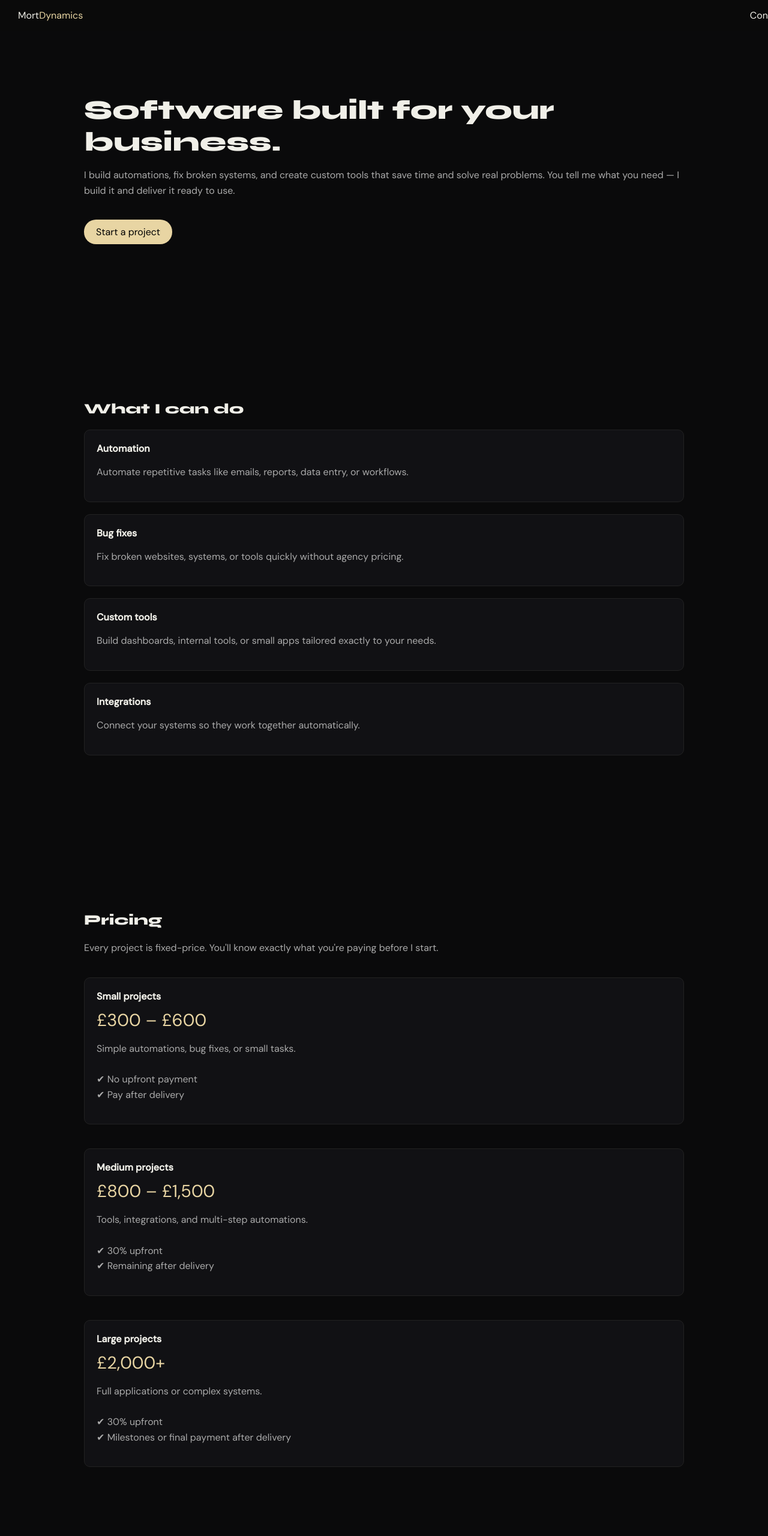
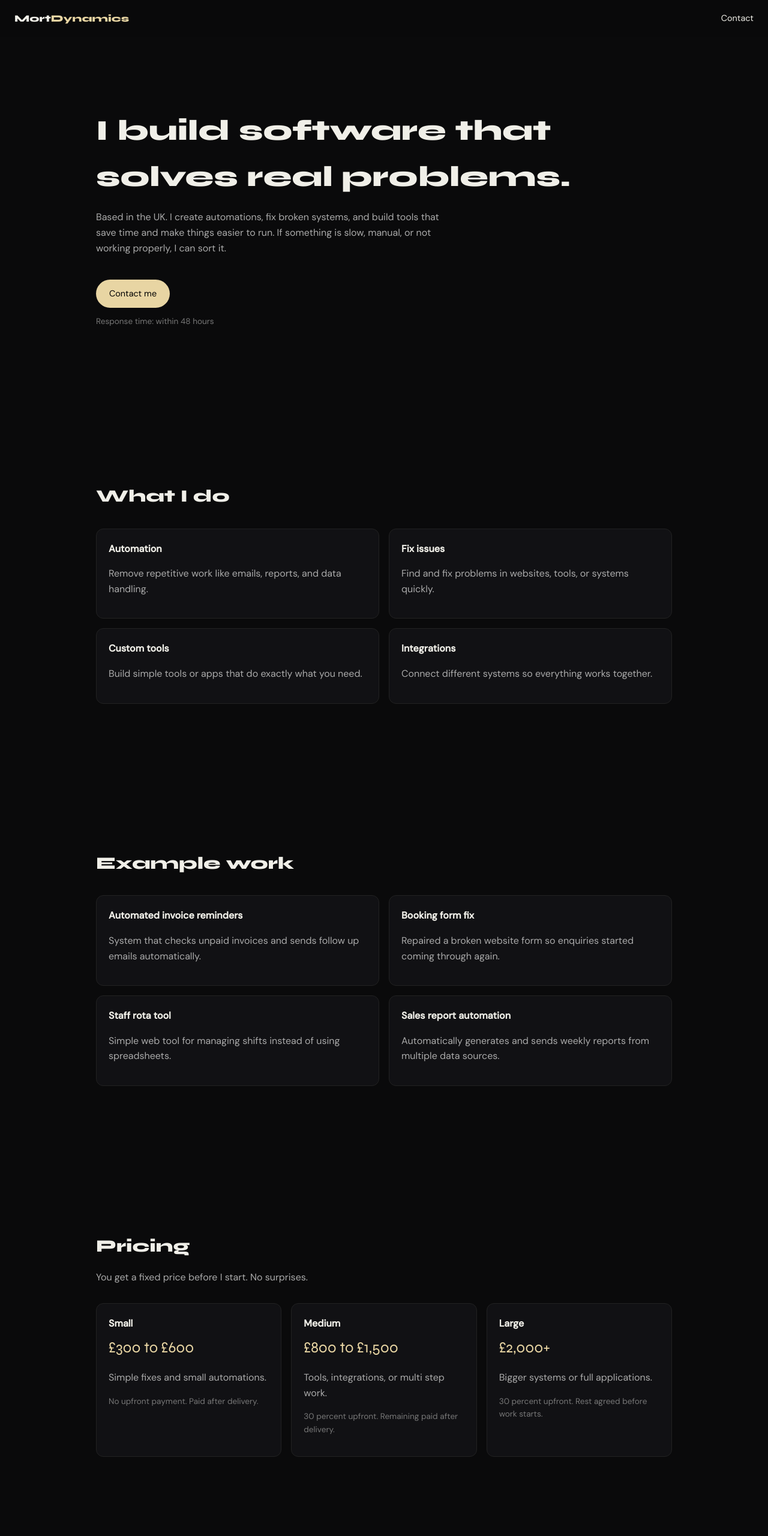
Before and after one commit to Morticuss/mortdynamics-site, a plain HTML site: page index.html in a window 1280 px wide. Shown: the top 2560 px of the page at 60% size. Drawn offline with Linux system fonts and the light colour scheme.

Commit message:
Update index.html

```diff
--- a/index.html
+++ b/index.html
@@ -3,87 +3,141 @@
 <head>
 <meta charset="UTF-8">
 <meta name="viewport" content="width=device-width, initial-scale=1.0">
-<title>MortDynamics — Custom Software & Automation</title>
+<title>MortDynamics</title>
 
 <link href="https://fonts.googleapis.com/css2?family=Syne:wght@400;600;800&family=DM+Sans:wght@300;400;500&display=swap" rel="stylesheet">
 
 <style>
+* { box-sizing: border-box; }
+
 body {
   margin: 0;
   background: #0a0a0b;
   color: #f0efe8;
   font-family: 'DM Sans', sans-serif;
+  line-height: 1.6;
 }
 
 nav {
   position: fixed;
+  top: 0;
   width: 100%;
-  padding: 15px 30px;
-  background: rgba(10,10,11,0.9);
+  padding: 18px 24px;
+  background: rgba(10,10,11,0.85);
+  backdrop-filter: blur(10px);
   display: flex;
   justify-content: space-between;
   align-items: center;
+  z-index: 100;
 }
 
 nav a {
+  text-decoration: none;
   color: #f0efe8;
-  text-decoration: none;
+  font-size: 0.9rem;
 }
 
-section {
-  padding: 120px 20px;
+.logo {
+  font-family: 'Syne', sans-serif;
+  font-weight: 700;
+}
+
+.logo span { color: #e8d5a3; }
+
+.container {
   max-width: 1000px;
   margin: auto;
+  padding: 0 20px;
 }
 
-h1, h2 {
+section { padding: 110px 0; }
+
+.hero { padding-top: 140px; }
+
+h1 {
   font-family: 'Syne', sans-serif;
+  font-size: clamp(2.2rem, 5vw, 3rem);
+  margin-bottom: 16px;
 }
 
-h1 {
-  font-size: 2.8rem;
-  margin-bottom: 10px;
+h2 {
+  font-family: 'Syne', sans-serif;
+  font-size: 1.8rem;
+  margin-bottom: 12px;
 }
 
 p {
   color: #aaa;
-  line-height: 1.6;
+  max-width: 600px;
 }
 
 .btn {
   display: inline-block;
-  margin-top: 20px;
+  margin-top: 24px;
   background: #e8d5a3;
   color: #000;
-  padding: 10px 20px;
-  border-radius: 20px;
+  padding: 12px 22px;
+  border-radius: 999px;
   text-decoration: none;
+  font-size: 0.9rem;
+  transition: transform 0.15s, opacity 0.15s;
+}
+
+.btn:hover {
+  transform: translateY(-1px);
+  opacity: 0.9;
+}
+
+.grid {
+  display: grid;
+  gap: 16px;
+  margin-top: 30px;
 }
 
 .card {
   background: #111114;
   border: 1px solid #222;
   padding: 20px;
-  border-radius: 10px;
-  margin-top: 20px;
+  border-radius: 12px;
+  transition: border 0.2s, background 0.2s;
 }
 
-.pricing {
-  display: grid;
-  gap: 20px;
+.card:hover {
+  border-color: #333;
+  background: #151518;
 }
 
 .price {
-  font-size: 1.8rem;
+  font-size: 1.6rem;
   color: #e8d5a3;
-  margin: 10px 0;
+  margin: 8px 0 12px;
+  font-family: 'Syne', sans-serif;
+}
+
+.small-text {
+  font-size: 0.85rem;
+  color: #777;
+}
+
+.contact-box {
+  margin-top: 20px;
+  padding: 18px;
+  border-radius: 10px;
+  background: #111114;
+  border: 1px solid #222;
 }
 
 footer {
-  padding: 30px;
+  border-top: 1px solid #222;
+  padding: 30px 20px;
   text-align: center;
-  border-top: 1px solid #222;
   color: #666;
+  font-size: 0.85rem;
+}
+
+@media (min-width: 700px) {
+  .grid-2 { grid-template-columns: repeat(2, 1fr); }
+  .grid-3 { grid-template-columns: repeat(3, 1fr); }
 }
 </style>
 </head>
@@ -91,116 +145,152 @@ footer {
 <body>
 
 <nav>
-  <div>Mort<span style="color:#e8d5a3">Dynamics</span></div>
+  <div class="logo">Mort<span>Dynamics</span></div>
   <a href="#contact">Contact</a>
 </nav>
 
-<section>
-  <h1>Software built for your business.</h1>
+<section class="hero">
+  <div class="container">
+    <h1>I build software that solves real problems.</h1>
     <p>
-    I build automations, fix broken systems, and create custom tools that save time and solve real problems.
-    You tell me what you need — I build it and deliver it ready to use.
+      Based in the UK. I create automations, fix broken systems, and build tools that save time and make things easier to run.
+      If something is slow, manual, or not working properly, I can sort it.
     </p>
-  <a href="#contact" class="btn">Start a project</a>
+    <a href="#contact" class="btn">Contact me</a>
+    <p class="small-text" style="margin-top:12px;">Response time: within 48 hours</p>
+  </div>
 </section>
 
 <section>
-  <h2>What I can do</h2>
+  <div class="container">
+    <h2>What I do</h2>
+    <div class="grid grid-2">
 
       <div class="card">
         <strong>Automation</strong>
-    <p>Automate repetitive tasks like emails, reports, data entry, or workflows.</p>
+        <p>Remove repetitive work like emails, reports, and data handling.</p>
       </div>
 
       <div class="card">
-    <strong>Bug fixes</strong>
-    <p>Fix broken websites, systems, or tools quickly without agency pricing.</p>
+        <strong>Fix issues</strong>
+        <p>Find and fix problems in websites, tools, or systems quickly.</p>
       </div>
 
       <div class="card">
         <strong>Custom tools</strong>
-    <p>Build dashboards, internal tools, or small apps tailored exactly to your needs.</p>
+        <p>Build simple tools or apps that do exactly what you need.</p>
       </div>
 
       <div class="card">
         <strong>Integrations</strong>
-    <p>Connect your systems so they work together automatically.</p>
+        <p>Connect different systems so everything works together.</p>
       </div>
 
+    </div>
+  </div>
 </section>
 
 <section>
-  <h2>Pricing</h2>
-  <p>
-    Every project is fixed-price. You'll know exactly what you're paying before I start.
-  </p>
+  <div class="container">
+    <h2>Example work</h2>
 
-  <div class="pricing">
+    <div class="grid grid-2">
 
       <div class="card">
-      <strong>Small projects</strong>
-      <div class="price">£300 – £600</div>
-      <p>
-        Simple automations, bug fixes, or small tasks.<br><br>
-        ✔ No upfront payment<br>
-        ✔ Pay after delivery
-      </p>
+        <strong>Automated invoice reminders</strong>
+        <p>System that checks unpaid invoices and sends follow up emails automatically.</p>
       </div>
 
       <div class="card">
-      <strong>Medium projects</strong>
-      <div class="price">£800 – £1,500</div>
-      <p>
-        Tools, integrations, and multi-step automations.<br><br>
-        ✔ 30% upfront<br>
-        ✔ Remaining after delivery
-      </p>
+        <strong>Booking form fix</strong>
+        <p>Repaired a broken website form so enquiries started coming through again.</p>
       </div>
 
       <div class="card">
-      <strong>Large projects</strong>
-      <div class="price">£2,000+</div>
-      <p>
-        Full applications or complex systems.<br><br>
-        ✔ 30% upfront<br>
-        ✔ Milestones or final payment after delivery
-      </p>
+        <strong>Staff rota tool</strong>
+        <p>Simple web tool for managing shifts instead of using spreadsheets.</p>
+      </div>
+
+      <div class="card">
+        <strong>Sales report automation</strong>
+        <p>Automatically generates and sends weekly reports from multiple data sources.</p>
       </div>
 
     </div>
 
+  </div>
 </section>
 
 <section>
+  <div class="container">
+    <h2>Pricing</h2>
+    <p>You get a fixed price before I start. No surprises.</p>
+
+    <div class="grid grid-3">
+
+      <div class="card">
+        <strong>Small</strong>
+        <div class="price">£300 to £600</div>
+        <p>Simple fixes and small automations.</p>
+        <p class="small-text">No upfront payment. Paid after delivery.</p>
+      </div>
+
+      <div class="card">
+        <strong>Medium</strong>
+        <div class="price">£800 to £1,500</div>
+        <p>Tools, integrations, or multi step work.</p>
+        <p class="small-text">30 percent upfront. Remaining paid after delivery.</p>
+      </div>
+
+      <div class="card">
+        <strong>Large</strong>
+        <div class="price">£2,000+</div>
+        <p>Bigger systems or full applications.</p>
+        <p class="small-text">30 percent upfront. Rest agreed before work starts.</p>
+      </div>
+
+    </div>
+  </div>
+</section>
+
+<section>
+  <div class="container">
     <h2>How it works</h2>
+
+    <div class="grid">
 
       <div class="card">
         <strong>1. You contact me</strong>
-    <p>Describe what you need (doesn’t have to be technical).</p>
+        <p>Explain what you need. It does not have to be technical.</p>
       </div>
 
       <div class="card">
-    <strong>2. I scope it</strong>
-    <p>I’ll reply with a clear plan, timeline, and fixed price.</p>
+        <strong>2. I give you a plan</strong>
+        <p>You get a clear price and timeline before anything starts.</p>
       </div>
 
       <div class="card">
         <strong>3. I build it</strong>
-    <p>You get working software delivered and ready to use.</p>
+        <p>You receive working software ready to use.</p>
       </div>
 
+    </div>
+  </div>
 </section>
 
 <section id="contact">
+  <div class="container">
     <h2>Contact</h2>
-  <p>
-    Email me directly and describe what you need. I’ll respond within 24 hours.
-  </p>
+    <p>Send me an email with what you need and I will get back to you within 48 hours.</p>
 
-  <div class="card">
+    <div class="contact-box">
       📧 <a href="mailto:contact@mortdynamics.com">contact@mortdynamics.com</a>
     </div>
 
+    <p class="small-text" style="margin-top:16px;">
+      Payments are handled by bank transfer. Details will be provided once the work is agreed.
+    </p>
+  </div>
 </section>
 
 <footer>
```
Lines whose indentation alone changed are shown as unchanged.
